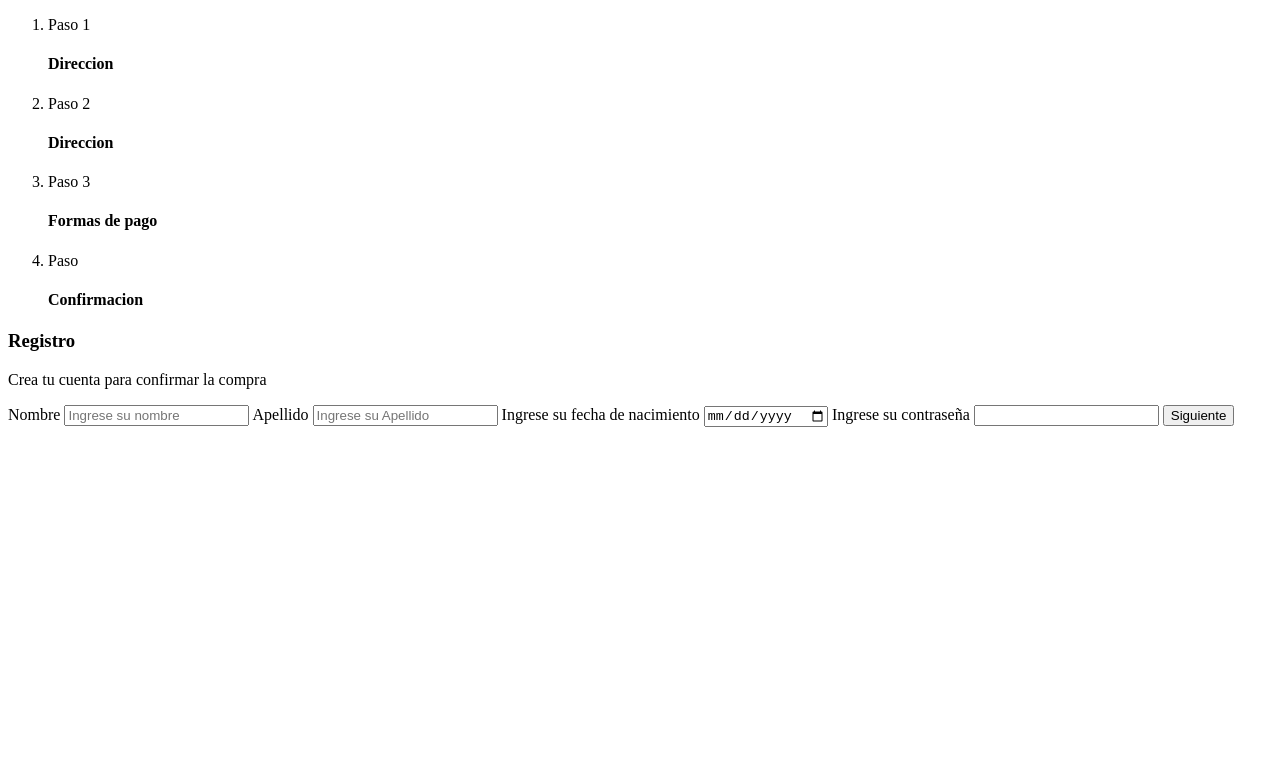
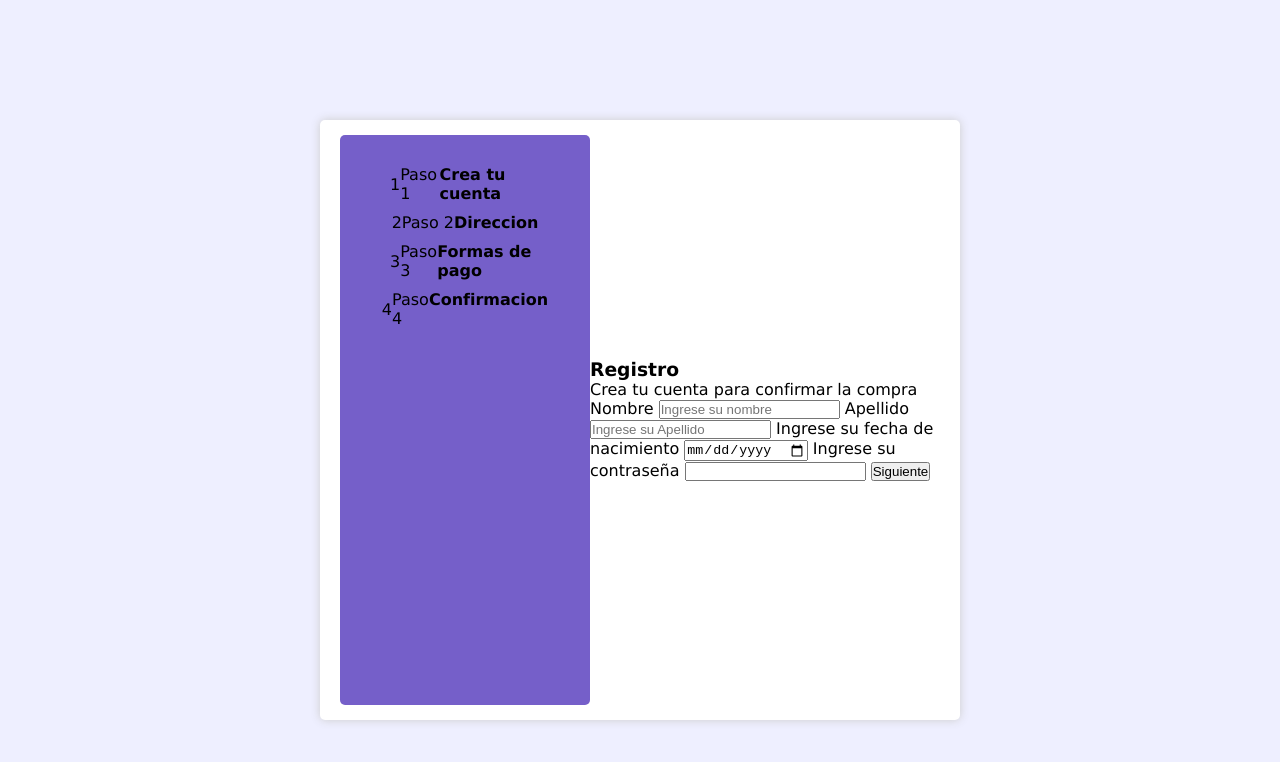
Before and after one commit to Lehuan07/PracticasFront, a plain HTML site: page 41. Proyecto 41 - Formulario/index.html in a window 1280 px wide. Drawn offline with Linux system fonts and the light colour scheme.

Commit message:
Avances con el css

```diff
--- a/41. Proyecto 41 - Formulario/css/styles.css
+++ b/41. Proyecto 41 - Formulario/css/styles.css
@@ -0,0 +1,74 @@
+*{
+    padding: 0;
+    margin: 0;
+    box-sizing: border-box;
+}
+
+html{
+    width: 100%;
+    height: 100%;
+    font-size: 10px;
+
+}
+:root{
+    --backgraud-color: #EEEFFF;
+    --color-nav: #755FC9;
+    --color-lethers: #8197BE;
+    --color-title-button: #11024B;
+}
+
+body{
+    width: 100%;
+    height: 100%;
+    font-family: 'Lucida Sans', 'Lucida Sans Regular', 'Lucida Grande', 'Lucida Sans Unicode', Geneva, Verdana, sans-serif;
+    font-size: 1.6rem;
+    background-color: var(--backgraud-color);
+}
+
+
+.layout{
+    width: 50%;
+    height: 100%;
+    margin: 2rem auto;
+    display: flex;
+    align-items: center;
+    justify-content: center;
+}
+
+.layout__section{
+    height: 60rem;
+    width: 65rem;
+    padding: 2rem;
+    box-shadow: 0 0 10px #ccc;
+    border-radius: 0.5rem;
+    display: flex;
+    align-items: center;
+    justify-content: center;
+    flex-direction: row;
+    background-color: #fff;
+}
+
+.aside__list{
+    width: 25rem;
+    height: 57rem;
+    background-color: var(--color-nav);
+    border-radius: 0.5rem;
+    padding: 3rem 5rem;
+    list-style: none;
+    display: flex;
+    flex-direction: column;
+    gap: 1rem;
+}
+
+li{
+    width: 100%;
+    display: flex;
+    flex-direction: row;
+    justify-content: center;
+}
+
+.list__numeros{
+    display: inline-flex;
+    justify-content: center;
+    align-items: center;
+}
--- a/41. Proyecto 41 - Formulario/index.html
+++ b/41. Proyecto 41 - Formulario/index.html
@@ -20,19 +20,23 @@
             <aside class="layout__aside">
                 <ol class="aside__list">
                     <li>
+                        <span class="list__numeros">1</span>
                         <p class="list__pasos">Paso 1</p>
-                        <h4 class="list__description">Direccion</h4>
+                        <h4 class="list__description">Crea tu cuenta</h4>
                     </li>
                     <li>
+                        <span class="list__numeros">2</span>
                         <p class="list__pasos">Paso 2</p>
                         <h4 class="list__description">Direccion</h4>
                     </li>
                     <li>
+                        <span class="list__numeros">3</span>
                         <p class="list__pasos">Paso 3</p>
                         <h4 class="list__description">Formas de pago</h4>
                     </li>
                     <li>
-                        <p class="list__pasos">Paso </p>
+                        <span class="list__numeros">4</span>
+                        <p class="list__pasos">Paso 4</p>
                         <h4 class="list__description">Confirmacion</h4>
                     </li>
                 </ol>
```
